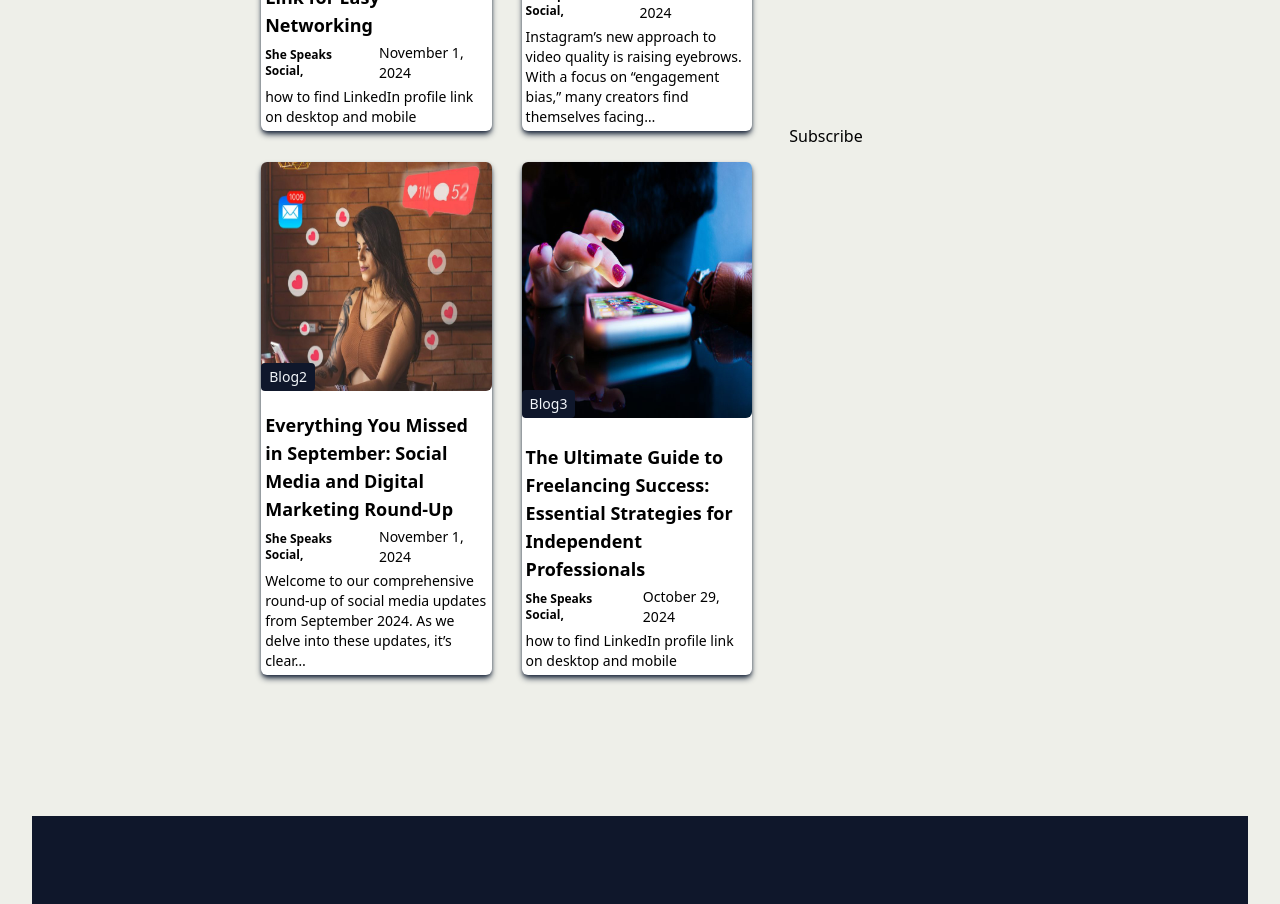
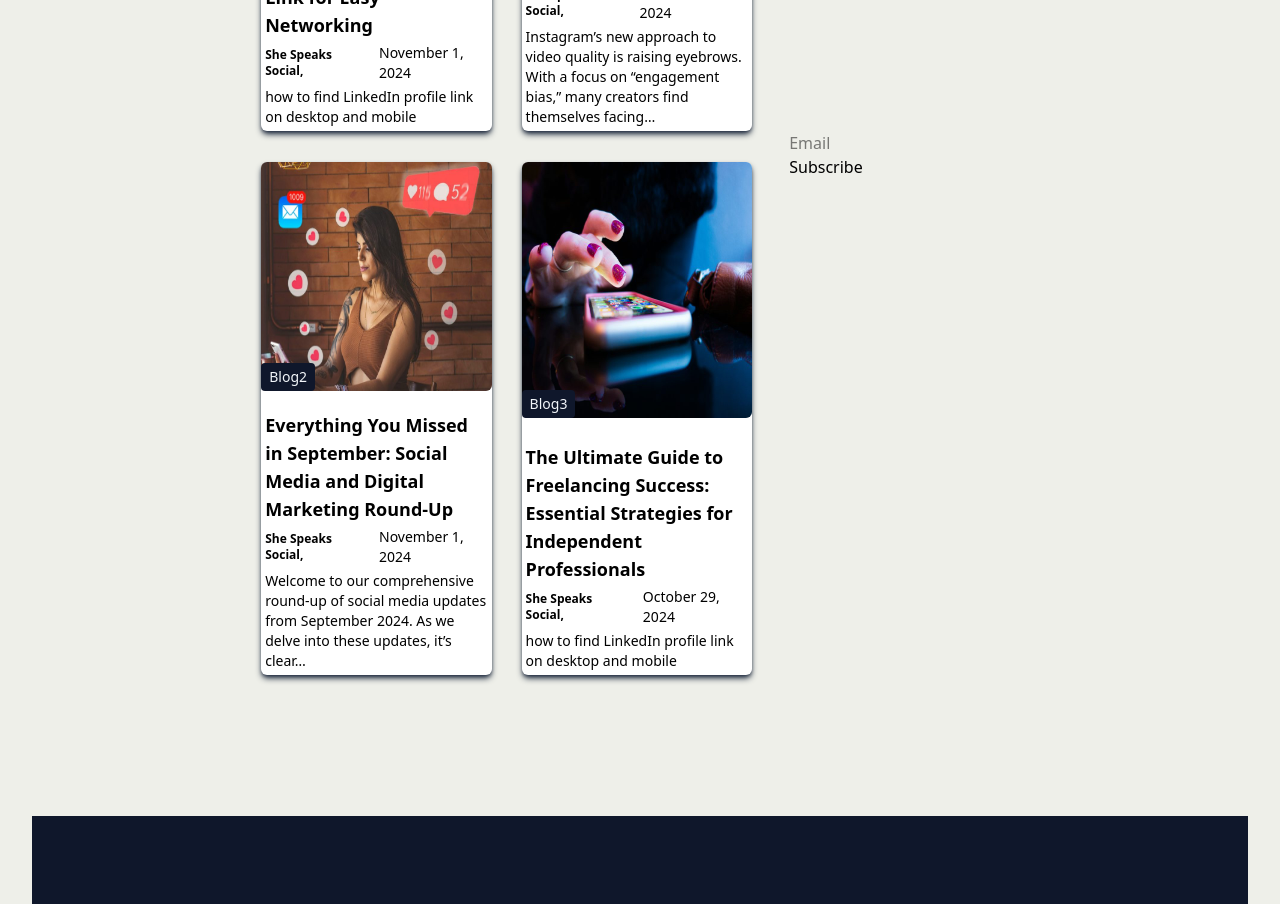
Before and after one commit to MatthewsRicky/shespeaksocial, a Next.js app: page /blog in a window 1280 px wide. Shown: the part 2040-2944 px from the top of the page. Built offline with nearby package versions, Linux system fonts and the light colour scheme.

Commit message:
Subscribe form blocking

```diff
--- a/components/Subscribe.tsx
+++ b/components/Subscribe.tsx
@@ -1,8 +1,15 @@
 import React from 'react'
+import Form from "next/form";
 
 const Subscribe = () => {
 	return (
-		<div>Subscribe</div>
+		<div>
+			<Form action="">
+				<input name="email" type="email" placeholder="Email" />
+				<button type="submit">Subscribe</button>
+			</Form>
+
+		</div>
 	)
 }
 export default Subscribe
```
